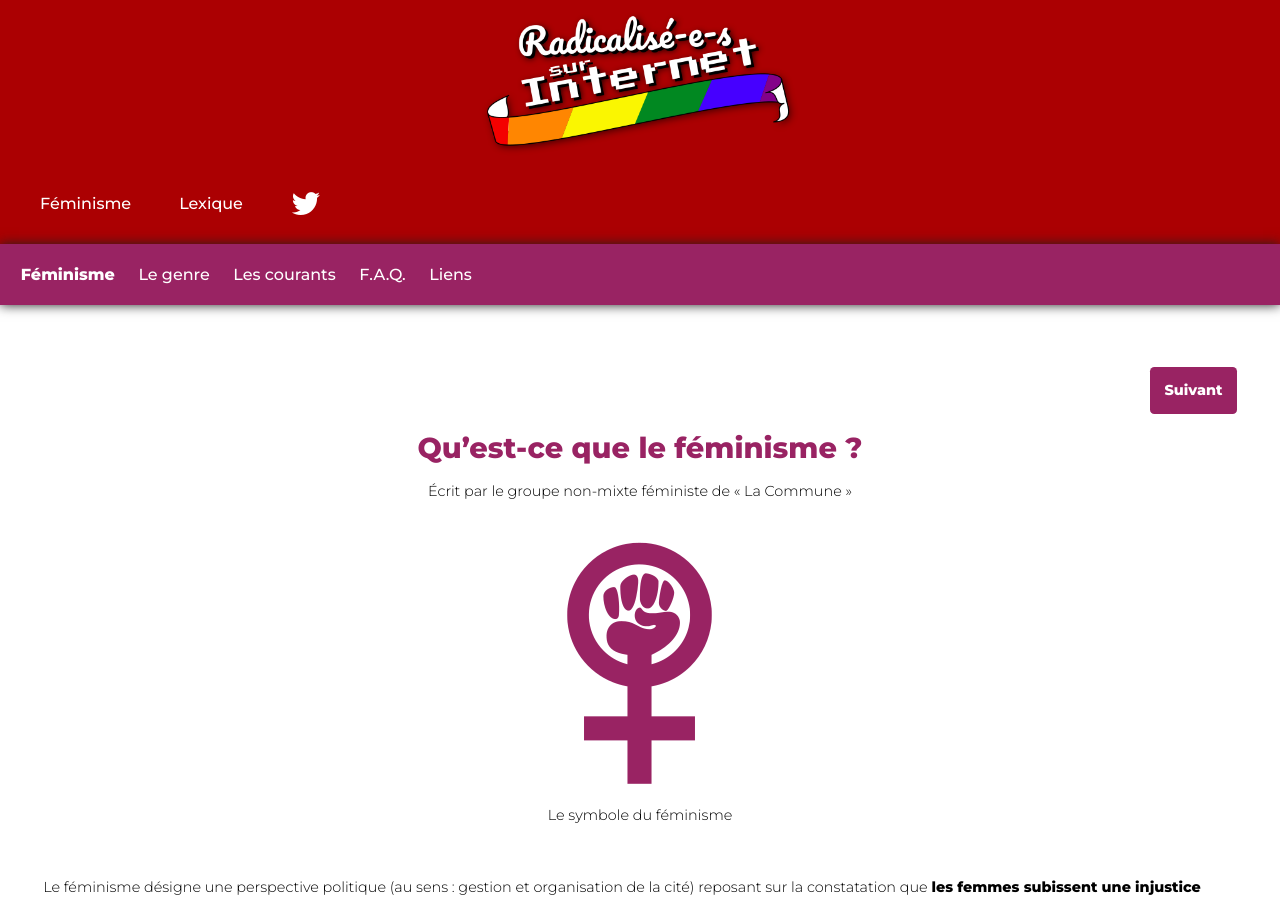
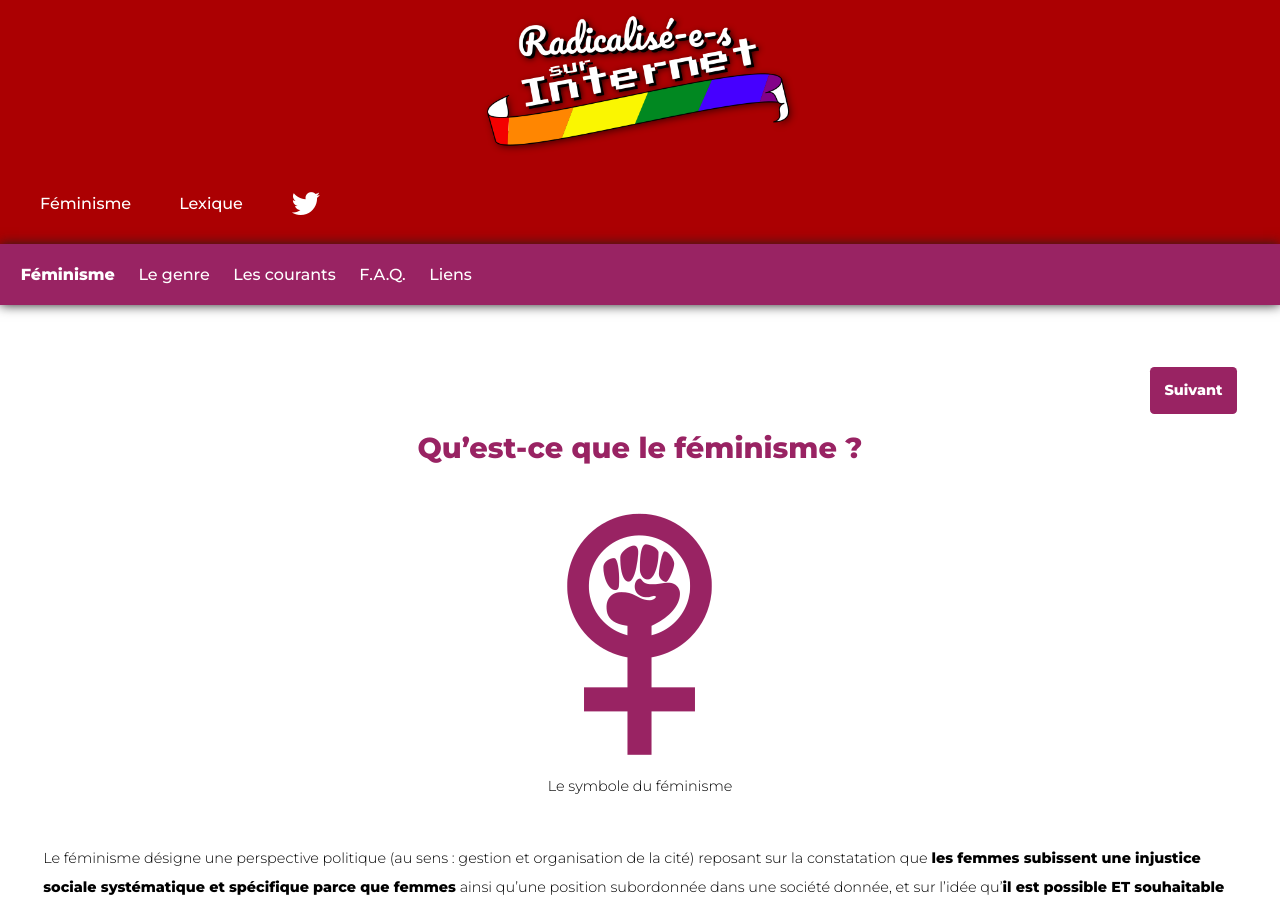
Before and after one commit to meyss/argu, a Jekyll site: the page built from fem-index.html, in a window 1280 px wide and 900 px high. Built offline with Jekyll 4.4.1, drawn with Linux system fonts in a browser that asks for light colours.

Commit message:
Remove authors in fem pages

```diff
--- a/fem-courants.html
+++ b/fem-courants.html
@@ -8,7 +8,6 @@ next: feminisme/faq
 ---
 
 <h1>Des féminismes ?</h1>
-<div class="pageAuthor">Écrit par le groupe non-mixte féministe de «&nbsp;La Commune&nbsp;»</div>
 
 <p>Nous l’avons rapidement évoqué, mais le féminisme est un mouvement divers. <b>TRÈS</b> divers. Il existe en son sein de nombreuses manières d’analyser les inégalités entre les femmes et les hommes et donc de très nombreux courants, qui parfois s’excluent mutuellement d’ailleurs (vous ne pouvez pas être à la fois matérialiste ET différentialiste par exemple).</p>
 <p>Pour ne rien oublier (et de ne pas dire d’âneries), nous allons prendre comme base le cours de première section de Louise Toupin, chargée de cours en études féministes (car oui, le féminisme est un courant de la recherche), sobrement intitulé «&nbsp;Les courants de pensée féministe&nbsp;» ainsi que l’ouvrage <span class="ref">Introduction aux études de genre, 2e édition</span>, paru chez De Boeck et à destination des chercheur·euse·s et étudiant·e·s de premier et deuxième cycle en sociologie, anthropologie, philosophie, histoire ou sciences politiques.</p>
--- a/fem-faq.html
+++ b/fem-faq.html
@@ -8,7 +8,6 @@ next: feminisme/liens
 ---
 
 <h1>Questions récurrentes</h1>
-<div class="pageAuthor">Écrit par le groupe non-mixte féministe de «&nbsp;La Commune&nbsp;»</div>
 
 <ul>
 	<li><a href="#feminisme-est-il-necessaire">Le féminisme est-il encore nécessaire aujourd’hui ?</a></li>
--- a/fem-genre.html
+++ b/fem-genre.html
@@ -8,7 +8,6 @@ next: feminisme/courants
 ---
 
 <h1>Le genre</h1>
-<div class="pageAuthor">Écrit par le groupe non-mixte féministe de «&nbsp;La Commune&nbsp;»</div>
 
 <p>Dans un premier temps associé au «&nbsp;sexe social&nbsp;», le genre a ensuite été défini comme un rapport social hiérarchique divisant l’humanité en deux moitiés inégales. Le genre définit ainsi le sexe, qui ne peut plus être considéré comme une réalité physique indépendante de nos pratiques sociales. Ces analyses ont ouvert la voie à une multitude de courants politiques prenant le genre et ses effets pour cible.</p>
 
--- a/fem-index.html
+++ b/fem-index.html
@@ -7,7 +7,6 @@ next: feminisme/genre
 ---
 
 <h1>Qu’est-ce que le féminisme ?</h1>
-<div class="pageAuthor">Écrit par le groupe non-mixte féministe de «&nbsp;La Commune&nbsp;»</div>
 
 <div class="figure">
 	<img src="{{ site.baseurl }}/images/fem-symbole.png" alt="Le symbole du féminisme" />
--- a/fem-liens.html
+++ b/fem-liens.html
@@ -7,7 +7,6 @@ prev: feminisme/faq
 ---
 
 <h1>Liens utiles et réseaux sociaux</h1>
-<div class="pageAuthor">Écrit par le groupe non-mixte féministe de «&nbsp;La Commune&nbsp;»</div>
 
 <ul>
 	<li><a href="#blogs">Blogs</a></li>
```
